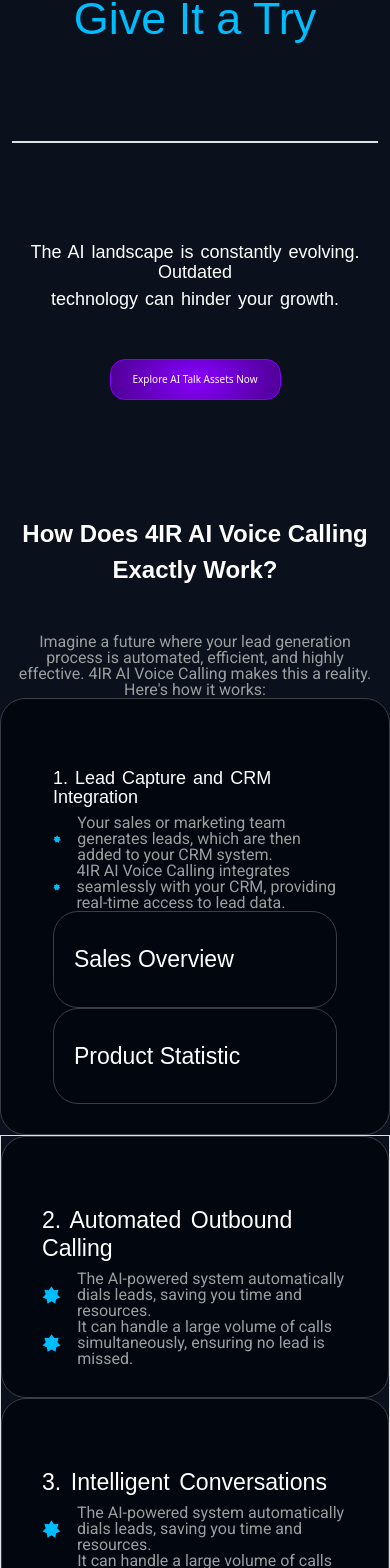
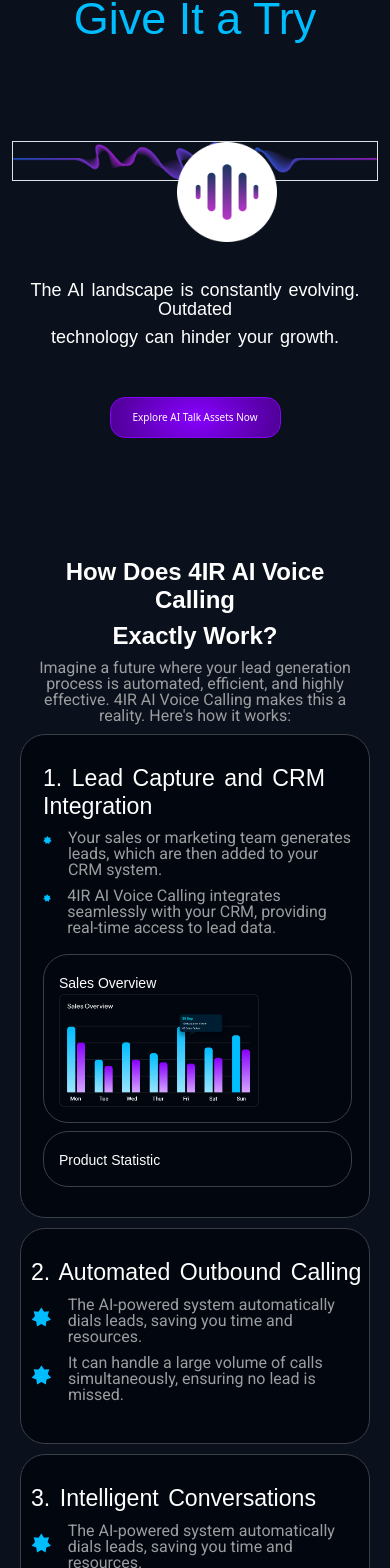
Before and after one commit to muhzee733/4ir, a Next.js app: page /landing/leadgeneration in a window 390 px wide. Shown: the part 2549-4117 px from the top of the page. Built offline with nearby package versions, Linux system fonts and the light colour scheme.

Commit message:
ki kita aye

```diff
--- a/jsconfig.json
+++ b/jsconfig.json
@@ -3,7 +3,7 @@
     "paths": {
       "@/*": ["./src/*"],
       "@components/*": ["./src/components/*"],
-      "@/images/*": ["./public/assets/images/*"],
+      "@/images/*": ["./public/images/*"],
       // "@/svg/*": ["./public/assets/svg/*"],
     }
   }
--- a/src/app/Global.css
+++ b/src/app/Global.css
@@ -63,9 +63,9 @@
 
 h3 {
     font-family: var(--font-instrument);
-    line-height: 3.3rem;
+    /* line-height: 3.3rem !important; */
     word-spacing: 3px;
-    font-size: 72px;
+    /* font-size: 72px !important; */
     font-weight: 500;
     color: var(--whitecolor) !important;
 }
--- a/src/pages/landing/leadgeneration/index.jsx
+++ b/src/pages/landing/leadgeneration/index.jsx
@@ -11,10 +11,12 @@
 import Card1 from "@/components/cards/Card1";
 import H2 from "@/components/Typography/H2";
 import Accordian from "@/components/Accordian/Accordian";
-// import Mediallayers from "@/images/mediallayers.png"
-// import cardsStats from "../../../../public/images/cardsStats.png"
+import Mediallayers from "@/images/mediallayers.png"
+import mediaframe from "@/images/mediaframe.png"
+import cardsStats from "@/images/cardsStats.png"
 import H4 from "@/components/Typography/H4";
 import { GiSevenPointedStar } from "react-icons/gi";
+import Image from "next/image";
 
 const Index = () => {
   const SecondBox = [
@@ -311,10 +313,11 @@
               </div>
             </div>
 
-            <div className="row">
+            <div className="row text-center">
               <div className="col-lg-12 col-md-12 col-sm-12">
-                <div className="section4-img border">
-                  {/* <img src={Mediallayers} /> */}
+                <div className="section4-img position-relative border">
+                  <Image src={Mediallayers} className="music-layers "/>
+                  <Image src={mediaframe} className="musicicon position-absolute"/>
                 </div>
               </div>
             </div>
@@ -356,20 +359,19 @@
             <div className="row customborder section5-2ndrow">
 
               <div className="col-lg-12 col-md-12 col-sm-12">
-                <H4 title="1. Lead Capture and CRM Integration" />
-                <div className="d-flex align-items-center">
-                  <GiSevenPointedStar className="primary me-3" size={20}/><Para title="Your sales or marketing team generates leads, which are then added to your CRM system." className="section5para2" />
+                <H3 title="1. Lead Capture and CRM Integration" className="section5h3" />
+                <div className="d-flex ">
+                  <GiSevenPointedStar className="primary me-3" size={20} /><Para title="Your sales or marketing team generates leads, which are then added to your CRM system." className="section5para2" />
                 </div>
-                <div className="d-flex align-items-center">
-                  <GiSevenPointedStar className="primary me-3" size={20}/><Para title="4IR AI Voice Calling integrates seamlessly with your CRM, providing real-time access to lead data." className="section5para2" />
+                <div className="d-flex ">
+                  <GiSevenPointedStar className="primary me-3" size={20} /><Para title="4IR AI Voice Calling integrates seamlessly with your CRM, providing real-time access to lead data." className="section5para2" />
                 </div>
               </div>
-
 
               <div className="col-lg-7 col-md-12 col-sm-12 text-white  CMargin">
                 <div className="customborder section5-quaters">
                   <span className="section5span1">Sales Overview</span>
-                  {/* <img src={cardsStats}/> */}
+                  <Image src={cardsStats} width={200}/>
                 </div>
               </div>
               <div className="col-lg-5 col-md-12 col-sm-12 text-white">
@@ -380,33 +382,46 @@
               </div>
             </div>
 
-            <div className="row border d-flex justify-content-center">
+            <div className="row d-flex justify-content-center">
 
-              <div className="col-lg-6 col-md-6 col-sm-6 customborder section5-2ndrow section5-CustomMargin ">
+              <div className="col-lg-6 col-md-6 col-sm-6 customborder section5-2ndrow section5-CustomMargin section5-Customwidth">
                 <div className="">
-                  <H3 title="2. Automated Outbound Calling" />
-                  <div className="d-flex align-items-center">
-                    <GiSevenPointedStar className="primary me-3" size={40}/><Para title="The AI-powered system automatically dials leads, saving you time and resources." className="" />
+                  <H3 title="2. Automated Outbound Calling" className="section5h3" />
+                  <div className="d-flex">
+                    <GiSevenPointedStar className="primary me-3" size={40} /><Para title="The AI-powered system automatically dials leads, saving you time and resources." className="section5para2" />
                   </div>
-                  <div className="d-flex align-items-center">
-                    <GiSevenPointedStar className="primary me-3" size={40}/><Para title="It can handle a large volume of calls simultaneously, ensuring no lead is missed." className="" />
+                  <div className="d-flex ">
+                    <GiSevenPointedStar className="primary me-3" size={40} /><Para title="It can handle a large volume of calls simultaneously, ensuring no lead is missed." className="section5para2" />
                   </div>
                 </div>
               </div>
 
-              <div className="col-lg-6 col-md-6 col-sm-6  customborder section5-2ndrow section5-CustomMargin">
+              <div className="col-lg-6 col-md-6 col-sm-6  customborder section5-2ndrow section5-Customwidth">
                 <div className="">
-                  <H3 title="3. Intelligent Conversations" />
-                  <div className="d-flex align-items-center">
-                    <GiSevenPointedStar className="primary me-3" size={40}/><Para title="The AI-powered system automatically dials leads, saving you time and resources." className="" />
+                  <H3 title="3. Intelligent Conversations" className="section5h3" />
+                  <div className="d-flex ">
+                    <GiSevenPointedStar className="primary me-3" size={40} /><Para title="The AI-powered system automatically dials leads, saving you time and resources." className="section5para2" />
                   </div>
-                  <div className="d-flex align-items-center">
-                    <GiSevenPointedStar className="primary me-3" size={40}/><Para title="It can handle a large volume of calls simultaneously, ensuring no lead is missed." className="" />
+                  <div className="d-flex ">
+                    <GiSevenPointedStar className="primary me-3" size={40} /><Para title="It can handle a large volume of calls simultaneously, ensuring no lead is missed." className="section5para2" />
                   </div>
                 </div>
               </div>
 
             </div>
+
+            <div className="row">
+              <div className="col-lg-12 col-md-12 customborder section5-2ndrow">
+                <H3 title="2. Automated Outbound Calling" className="section5h3" />
+                <div className="d-flex ">
+                  <GiSevenPointedStar className="primary me-3" size={23} /><Para title="The AI-powered system automatically dials leads, saving you time and resources." className="section5para2" />
+                </div>
+                <div className="d-flex ">
+                  <GiSevenPointedStar className="primary me-3" size={23} /><Para title="It can handle a large volume of calls simultaneously, ensuring no lead is missed." className="section5para2" />
+                </div>
+              </div>
+            </div>
+
           </div>
         </div>
       </section>
@@ -432,11 +447,11 @@
                   <H2 title="Book a" spanTitle="Demo" breakpoint={true} />
                   <Para title="Ready to see AI Talk Assist in action? Schedule your FREE demo now and discover how it can transform your customer interactions and boost productivity! Pick a time that works best for you below." />
                   <iframe
-               className="calendly-inline-widget"
-               src="https://calendly.com/bkrevoy/60-minute-meeting-for-4ir-consulting?background_color=1a1a1a&text_color=ffffff"
-               style={{minWidth: "100%", height: "500px" }}
-                loading="lazy"
-              ></iframe>
+                    className="calendly-inline-widget"
+                    src="https://calendly.com/bkrevoy/60-minute-meeting-for-4ir-consulting?background_color=1a1a1a&text_color=ffffff"
+                    style={{ minWidth: "100%", height: "500px" }}
+                    loading="lazy"
+                  ></iframe>
                 </div>
               </div>
             </div>
--- a/src/pages/landing/leadgeneration/leadgeneration.css
+++ b/src/pages/landing/leadgeneration/leadgeneration.css
@@ -99,114 +99,166 @@
     height: 3px;
     background: white;
 }
-.accordion-item{
+
+.accordion-item {
     margin-bottom: 12px;
     border: 0px !important;
 }
+
 .accordion-button {
-    background-color:var(--accordian-color) !important ;
+    background-color: var(--accordian-color) !important;
     color: var(--white);
 }
-.accordion-body{
+
+.accordion-body {
     background-color: var(--accordian-body-color) !important;
     color: var(--white) !important;
 }
-.accordion-body h5{
+
+.accordion-body h5 {
     font-size: 1.2rem !important;
     line-height: 29px !important;
 }
-.accordion-button:not(.collapsed){
+
+.accordion-button:not(.collapsed) {
     color: var(--white);
 }
-.accordion-body ul li{
+
+.accordion-body ul li {
     font-size: 18px;
 }
+
 .accordion-button:focus {
     box-shadow: unset !important;
 }
-.asked-question-wrapper{
+
+.asked-question-wrapper {
     height: 100vh;
 }
-.accordion-body h6{
+
+.accordion-body h6 {
     font-size: 1.2rem !important;
     line-height: 28px !important;
 }
-.accordion-button h3{
+
+.accordion-button h3 {
     font-size: 1.4rem !important;
 }
-.accordion-button:after{
+
+.accordion-button:after {
     background-image: url("../../../../public//images//plus-svgrepo-com.svg") !important;
 }
-.frequently-question-content h2{
+
+.frequently-question-content h2 {
     font-size: 64px !important;
 }
-.frequently-question-content p{
+
+.frequently-question-content p {
     font-size: 23px !important;
     padding-bottom: 20px;
 }
+
 .section3para {
     font-size: 32px;
     line-height: 30px;
 }
-.bookDemo-content h2 span{
+
+.bookDemo-content h2 span {
     color: var(--primary) !important;
 }
+
 .section3btn {
     margin: 80px 0px;
 }
 
-.section4-wrapper{
+.section4-wrapper {
     margin: 160px 0px !important;
 }
-.section4h1{
+
+.section4h1 {
     color: var(--primary) !important;
     font-size: 98px !important;
 }
-.section4-img{
-    margin: 100px 0px ;
+
+.section4-img {
+    margin: 100px 0px;
 }
-.section4bottom{
-    margin-bottom: 100px  ;
+
+.section4bottom {
+    margin-bottom: 100px;
 }
+.music-layers {
+    width: 100%;
+    height: auto;
+}
+.musicicon{
+    max-width: 100px;
+    max-height: 100px;
+    top: 0% ;
+    left: 45%;
+}
+
 /* Section 5 */
-.section5h1{
+.section5h1 {
     font-weight: 700 !important;
 }
-.section5heading{
+
+.section5heading {
     margin-bottom: 50px;
 }
-.section5para1{
+
+.section5para1 {
     font-size: 23px;
 }
-.section5-2ndrow{
+
+.section5-2ndrow {
     background-color: var(--card-background-color);
     padding: 70px 40px 30px 40px;
+    margin-top: 25px;
 }
-.section5span1{
+
+.section5span1 {
     font-size: 23px;
     font-family: var(--font-instrument);
 }
-.section5-quaters{
+
+.section5-quaters {
     padding: 30px 20px 30px 20px;
 }
-.section5-CustomMargin{
-    width: 650px;
+
+.section5-Customwidth {
+    width: 645px;
 }
-.bookDemo-content{
+
+.section5-CustomMargin {
+    margin-right: 15px;
+}
+
+.section5h3 {
+    margin-bottom: 30px;
+}
+
+.section5para2 {
+    margin-bottom: 10px !important;
+}
+
+.bookDemo-content {
     margin-left: 15px;
 }
-.bookDemo-content h2{
+
+.bookDemo-content h2 {
     font-size: 64px !important;
     padding-bottom: 10px;
 }
-.bookDemo-content p{
+
+.bookDemo-content p {
     font-size: 23px !important;
-    padding-bottom: 20px ;
+    padding-bottom: 20px;
 }
 
 
 /*  */
-.accordion-button:not(.collapsed):after{
+.accordion-button:not(.collapsed):after {
     background-image: url("../../../../public//images//plus-svgrepo-com.svg") !important;
 }
 
@@ -222,7 +274,8 @@
     .section3-wrapper {
         margin-top: 140px;
     }
-    .CMargin{
+
+    .CMargin {
         padding-right: 5px;
     }
 
@@ -283,12 +336,39 @@
         left: 120px;
         width: 120px;
     }
+
     .section3h5::after {
         right: 120px;
         width: 120px;
     }
-    .section4h1{
+
+    .section4h1 {
         font-size: 80px !important;
+    }
+
+    .section5heading {
+        margin-bottom: 50px;
+    }
+
+    .section5-2ndrow {
+        padding: 70px 30px 30px 30px;
+        /* margin-top: 20px; */
+    }
+
+    .section5span1 {
+        font-size: 20px;
+    }
+
+    .section5-Customwidth {
+        width: 560px;
+    }
+
+    .section5-CustomMargin {
+        margin-right: 17px;
+    }
+
+    .section5h3 {
+        margin-bottom: 30px;
     }
 }
 
@@ -317,6 +397,7 @@
     .section2h6 {
         margin: 50px 0px;
     }
+
     .section3-wrapper {
         margin-top: 100px;
     }
@@ -330,12 +411,39 @@
         left: 110px;
         width: 100px;
     }
+
     .section3h5::after {
         right: 110px;
         width: 100px;
     }
-    .section4h1{
+
+    .section4h1 {
         font-size: 60px !important;
+    }
+
+    .section5heading {
+        margin-bottom: 35px;
+    }
+
+    .section5-2ndrow {
+        padding: 50px 25px 30px 25px;
+        margin-top: 15px;
+    }
+
+    .section5span1 {
+        font-size: 18px;
+    }
+
+    .section5-quaters {
+        padding: 30px 10px 30px 15px;
+    }
+
+    .section5-Customwidth {
+        width: 470px;
+    }
+
+    .section5-CustomMargin {
+        margin-right: 17px;
     }
 
 }
@@ -376,31 +484,71 @@
     .section2h6 {
         margin: 30px 0px;
     }
+
     .section3-wrapper {
         margin-top: 80px;
     }
 
     .section3-span1 {
         font-size: 80px;
-        line-height:80px;
+        line-height: 80px;
     }
 
     .section3h5::before {
         left: 60px;
         width: 100px;
     }
+
     .section3h5::after {
         right: 60px;
         width: 100px;
     }
-    .section3btn{
-        margin: 40px 0px ;
+
+    .section3btn {
+        margin: 40px 0px;
     }
-    .section4-wrapper{
+
+    .section4-wrapper {
         margin: 120px 0px !important;
     }
-    .section4bottom{
-        margin-bottom: 80px  ;
+
+    .section4bottom {
+        margin-bottom: 80px;
+    }
+
+    .section5heading {
+        margin-bottom: 30px;
+    }
+
+    /*  */
+    .section5heading {
+        margin-bottom: 20px;
+    }
+
+    .section5-2ndrow {
+        padding: 50px 25px 30px 25px;
+        /* margin-top: 15px; */
+    }
+
+    .section5h3 {
+        margin-bottom: 15px;
+    }
+
+    .section5span1 {
+        font-size: 16px;
+    }
+
+    .section5-quaters {
+        padding: 30px 10px 30px 15px;
+        margin-top: 10px;
+    }
+
+    .section5-Customwidth {
+        width: 100%;
+    }
+
+    .section5-CustomMargin {
+        margin-right: 0px;
     }
 }
 
@@ -457,31 +605,70 @@
     .section2h6 {
         margin: 8px 0px;
     }
+
     .section3-wrapper {
         margin-top: 60px;
     }
 
     .section3-span1 {
         font-size: 60px;
-        line-height:60px;
+        line-height: 60px;
     }
 
     .section3h5::before {
         left: 40px;
         width: 80px;
     }
+
     .section3h5::after {
         right: 40px;
         width: 80px;
     }
-    .section3btn{
-        margin: 20px 0px ;
+
+    .section3btn {
+        margin: 20px 0px;
     }
-    .section4h1{
+
+    .section4h1 {
         font-size: 45px !important;
     }
-    .section4bottom{
-        margin-bottom: 50px  ;
+
+    .section4bottom {
+        margin-bottom: 50px;
+    }
+
+    .section5h1 {
+        font-size: 32px !important;
+    }
+    /*  */
+    .section5heading {
+        margin-bottom: 10px;
+    }
+
+    .section5-2ndrow {
+        padding: 30px 5px 30px 15px;
+        margin-top: 10px;
+    }
+
+    .section5h3 {
+        margin-bottom: 15px !important;
+    }
+
+    .section5span1 {
+        font-size: 15px;
+    }
+
+    .section5-quaters {
+        padding: 20px 10px 20px 15px;
+        margin-top: 10px;
+    }
+
+    .section5-Customwidth {
+        width: 100%;
+    }
+
+    .section5-CustomMargin {
+        margin-right: 0px;
     }
 }
 
@@ -539,13 +726,14 @@
     .section2h6 {
         margin: 4px 0px;
     }
+
     .section3-wrapper {
         margin-top: 30px;
     }
 
     .section3-span1 {
         font-size: 45px;
-        line-height:45px;
+        line-height: 45px;
     }
 
     .section3-main {
@@ -556,14 +744,54 @@
         left: 40px;
         width: 45px;
     }
+
     .section3h5::after {
         right: 40px;
         width: 45px;
     }
-    .section3btn{
-        margin: 20px 0px ;
+
+    .section3btn {
+        margin: 20px 0px;
     }
-    .section4bottom{
-        margin-bottom: 20px  ;
+
+    .section4bottom {
+        margin-bottom: 20px;
+    }
+
+    .section5h1 {
+        font-size: 24px !important;
+    }
+    /*  */
+    .section5-wrapper{
+        padding: 0px 20px 0px 20px;
+    }
+    .section5heading {
+        margin-bottom: 10px;
+    }
+
+    .section5-2ndrow {
+        padding: 30px 5px 30px 10px;
+        margin-top: 10px;
+    }
+
+    .section5h3 {
+        margin-bottom: 10px !important;
+    }
+
+    .section5span1 {
+        font-size: 14px;
+    }
+
+    .section5-quaters {
+        padding: 15px 10px 15px 15px;
+        margin-top: 8px;
+    }
+
+    .section5-Customwidth {
+        width: 100%;
+    }
+
+    .section5-CustomMargin {
+        margin-right: 0px;
     }
 }
```
Also changed, not shown: public/images/Productstats.png (added).
